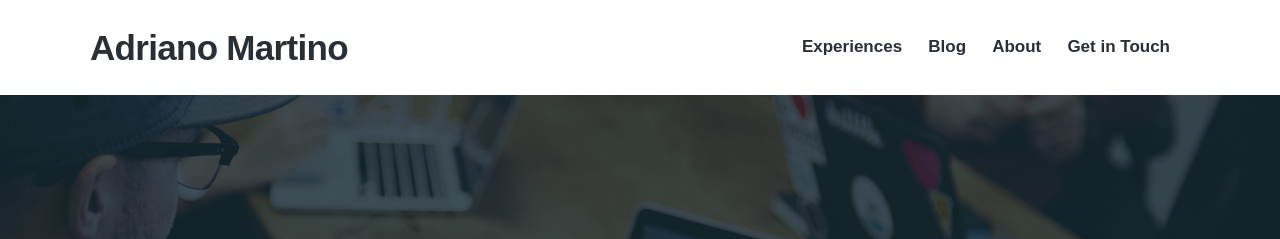
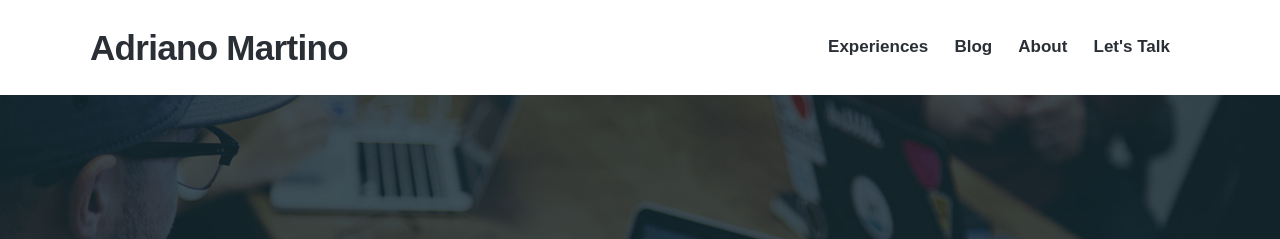
Before and after one commit to adrianomartino/amartino, a Jekyll site: the page built from _pages/thanks.md, in a window 1280 px wide. Shown: the top 239 px of the page. Built offline with Jekyll 4.4.1, drawn with Linux system fonts in a browser that asks for light colours; nearby versions of some CDN libraries; some web fonts are replaced.

Commit message:
Update settings.yml

```diff
--- a/_data/settings.yml
+++ b/_data/settings.yml
@@ -14,7 +14,7 @@ menu_settings:
       url: '/blog/'
     - title: 'About'
       url: '/about'
-    - title: 'Get in Touch'
+    - title: "Let's Talk"
       url: '/contact'
 
 footer_settings:
```
